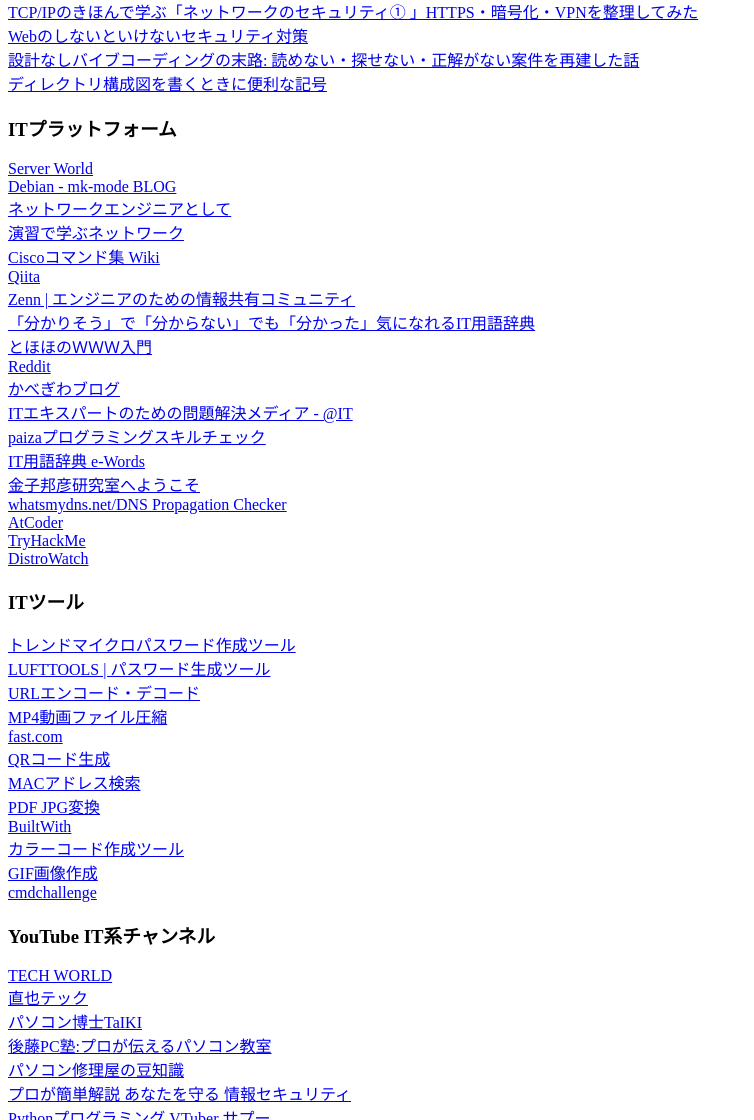
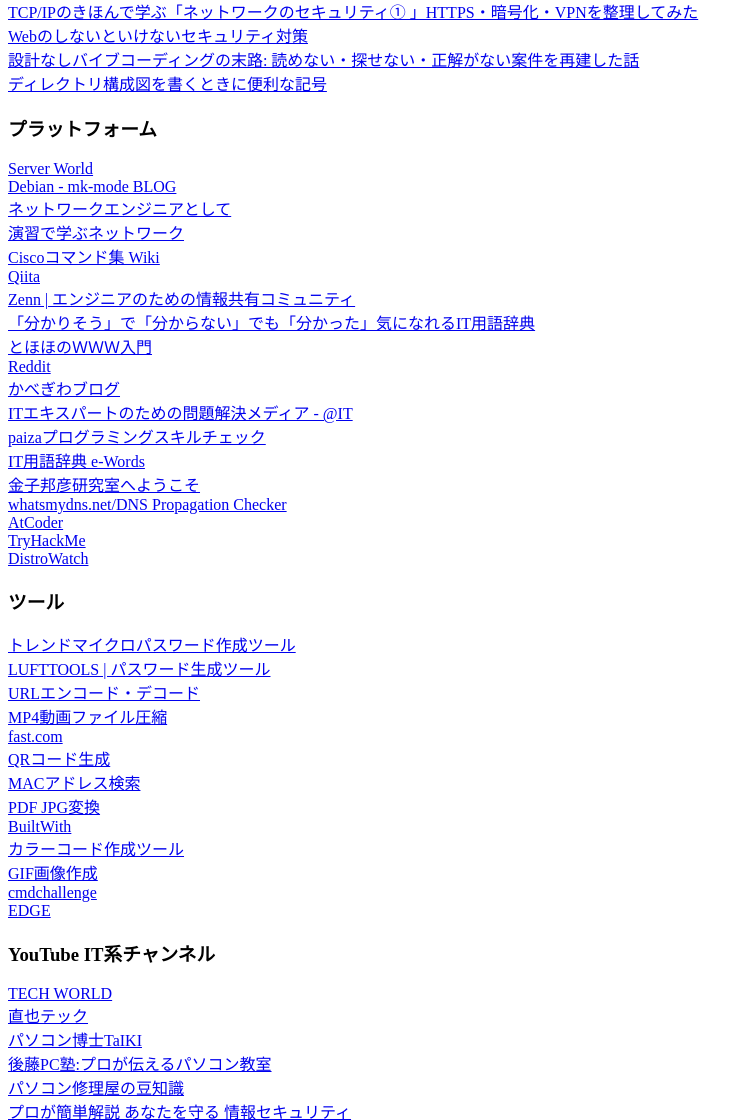
Before and after one commit to nagaissue/nw-circle, a plain HTML site: page notes/bookmarks_2026-06-04.html in a window 1280 px wide. Shown: the part 767-1887 px from the top of the page, without its empty margins (0-754 px from the left). Drawn offline with Linux system fonts and the light colour scheme.

Commit message:
update .\notes\bookmarks_2026-06-04.html 2026-06-10 22:17

```diff
--- a/notes/bookmarks_2026-06-04.html
+++ b/notes/bookmarks_2026-06-04.html
@@ -42,7 +42,7 @@
         <dt><a href="https://zenn.dev/gumigumih/articles/20260302_vibe-coding-rebuild">設計なしバイブコーディングの末路: 読めない・探せない・正解がない案件を再建した話</a>
         <dt><a href="https://qiita.com/paty-fakename/items/c82ed27b4070feeceff6">ディレクトリ構成図を書くときに便利な記号</a>
     </dl><p>
-    <dt><h3>ITプラットフォーム</h3>
+    <dt><h3>プラットフォーム</h3>
     <dl><p>
         <dt><a href="https://www.server-world.info/">Server World</a>
         <dt><a href="https://www.mk-mode.com/blog/tags/debian/">Debian - mk-mode BLOG</a>
@@ -64,7 +64,7 @@
         <dt><a href="https://tryhackme.com/">TryHackMe</a>
         <dt><a href="https://distrowatch.com/">DistroWatch</a>
     </dl><p>
-    <dt><h3>ITツール</h3>
+    <dt><h3>ツール</h3>
     <dl><p>
         <dt><a href="https://idprotect.trendmicro.com/ja-jp/vault/tool/password-generator">トレンドマイクロパスワード作成ツール</a>
         <dt><a href="https://www.luft.co.jp/cgi/randam.php">LUFTTOOLS | パスワード生成ツール</a>
@@ -78,6 +78,7 @@
         <dt><a href="https://tools.ajizablg.com/color-picker/">カラーコード作成ツール</a>
         <dt><a href="https://photocombine.net/gifanime/">GIF画像作成</a>
         <dt><a href="https://cmdchallenge.com/#/search_for_string_in_files_recursive">cmdchallenge</a>
+        <dt><a href="https://takabosoft.com/edge">EDGE</a></dt>
     </dl><p>
     <dt><h3>YouTube IT系チャンネル</h3>
     <dl><p>
```
